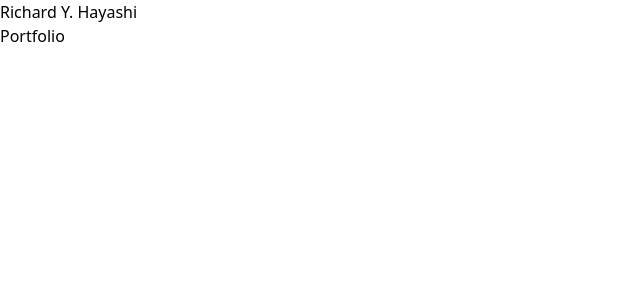
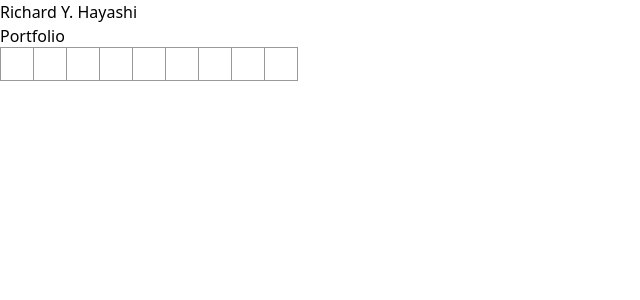
Before and after one commit to richardyhayashi/ryh_react_portfolio, a React (Vite) app in the folder react-app/: page / in a window 1280 px wide. Shown: the top 300 px of the page, without its empty margins (0-640 px from the left). Built offline with nearby package versions, Linux system fonts and the light colour scheme.

Commit message:
Click and check working.

```diff
--- a/react-app/src/App.tsx
+++ b/react-app/src/App.tsx
@@ -1,3 +1,5 @@
+import Board from "./components/ttt/Board";
+
 function App() {
   return (
     <>
@@ -5,8 +7,9 @@ function App() {
         Richard Y. Hayashi
       </h1>
       <h2 className="text-2xl text-center"> Portfolio</h2>
+      <Board />
     </>
-  )
+  );
 }
 
-export default App
+export default App;
--- /dev/null
+++ b/react-app/src/components/ttt/Board.tsx
@@ -0,0 +1,54 @@
+import { useState } from "react";
+import Square from "./Square";
+
+const Board = () => {
+  const [xIsNext, setXIsNext] = useState<boolean>(true);
+  const [squares, setSquares] = useState<(string|null)[]>(Array<string|null>(9).fill(null));
+
+  const handleClick = (i: number) => {
+        if (squares[i] || calculateWinner(squares)) return;
+
+        const nextSquares = squares.slice();
+
+        nextSquares[i] = xIsNext ? 'X' : 'O';
+        setSquares(nextSquares);
+        setXIsNext(!xIsNext);
+  }
+
+  return (
+    <div className="">
+        {squares.map((value, index) => (
+            <Square key={index} value={value} onSquareClick={() => handleClick(index)} />)
+        )}
+    </div>
+  );
+}
+
+/**
+ *
+ * @param squares
+ * @returns
+ */
+const calculateWinner = (squares: (string|null)[]): string|null => {
+  const lines = [
+    [0, 1, 2],
+    [3, 4, 5],
+    [6, 7, 8],
+    [0, 3, 6],
+    [1, 4, 7],
+    [2, 5, 8],
+    [0, 4, 8],
+    [2, 4, 6]
+  ];
+
+  for (let i = 0; i < lines.length; i++) {
+    const [a, b, c] = lines[i];
+    if (squares[a] && squares[a] === squares[b] && squares[a] === squares[c]) {
+      return squares[a];
+    }
+  }
+
+  return null;
+}
+
+export default Board;
--- /dev/null
+++ b/react-app/src/components/ttt/Square.tsx
@@ -0,0 +1,12 @@
+import './style.css';
+
+type SquareProps = {
+    value: string | null,
+    onSquareClick: () => void
+}
+
+const Square = ({ value, onSquareClick }: SquareProps) => {
+    return <button className="square" onClick={onSquareClick}>{value}</button>;
+}
+
+export default Square;
--- /dev/null
+++ b/react-app/src/components/ttt/style.css
@@ -0,0 +1,14 @@
+.square {
+    background: #fff;
+    border: 1px solid #999;
+    float: left;
+    font-size: 24px;
+    font-weight: bold;
+    line-height: 34px;
+    height: 34px;
+    margin-right: -1px;
+    margin-top: -1px;
+    padding: 0;
+    text-align: center;
+    width: 34px;
+  }
--- a/react-app/src/index.css
+++ b/react-app/src/index.css
@@ -1,3 +1,9 @@
 @tailwind base;
 @tailwind components;
 @tailwind utilities;
+
+* {
+    box-sizing: border-box;
+    margin: 0;
+    padding: 0;
+}
```
